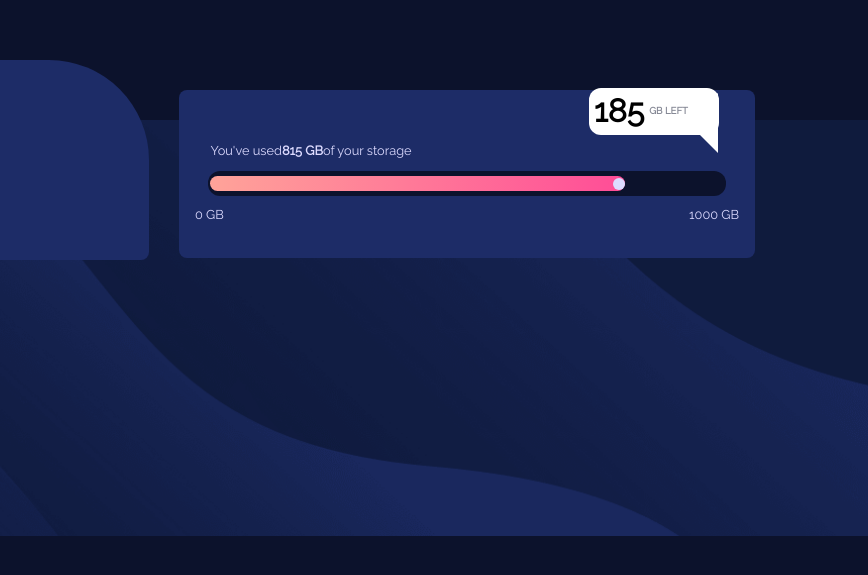
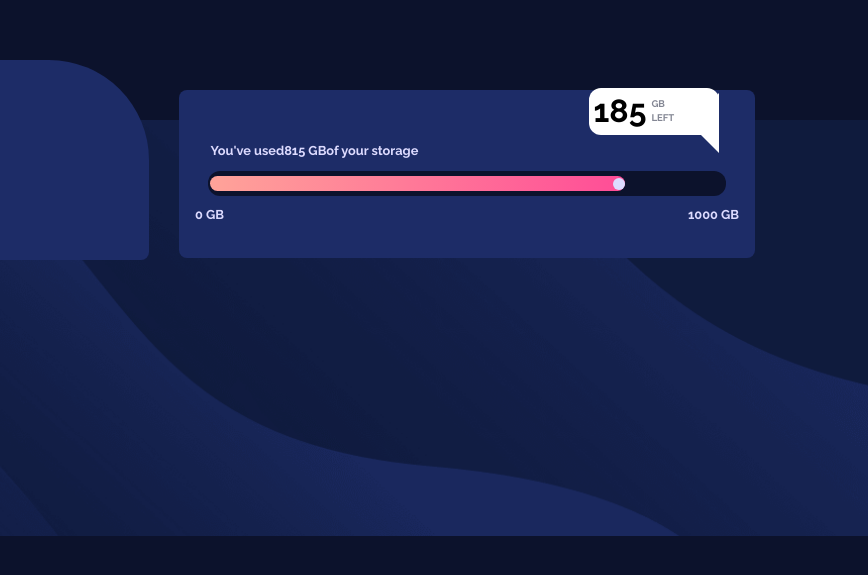
Before and after one commit to TanjirMansuri/fylo-data-storage-component, a plain HTML site: page index.html in a window 1280 px wide. Shown: the part 211-786 px from the top of the page, 412-1280 px from the left. Drawn offline with nearby package versions, Linux system fonts and the light colour scheme.

Commit message:
Update style.css

```diff
--- a/css/style.css
+++ b/css/style.css
@@ -1,4 +1,4 @@
-@import url("https://fonts.googleapis.com/css2?family=Raleway&display=swap");
+@import url('https://fonts.googleapis.com/css2?family=Raleway:wght@700&display=swap');
 *{
   margin: 0;
   padding: 0;
```
